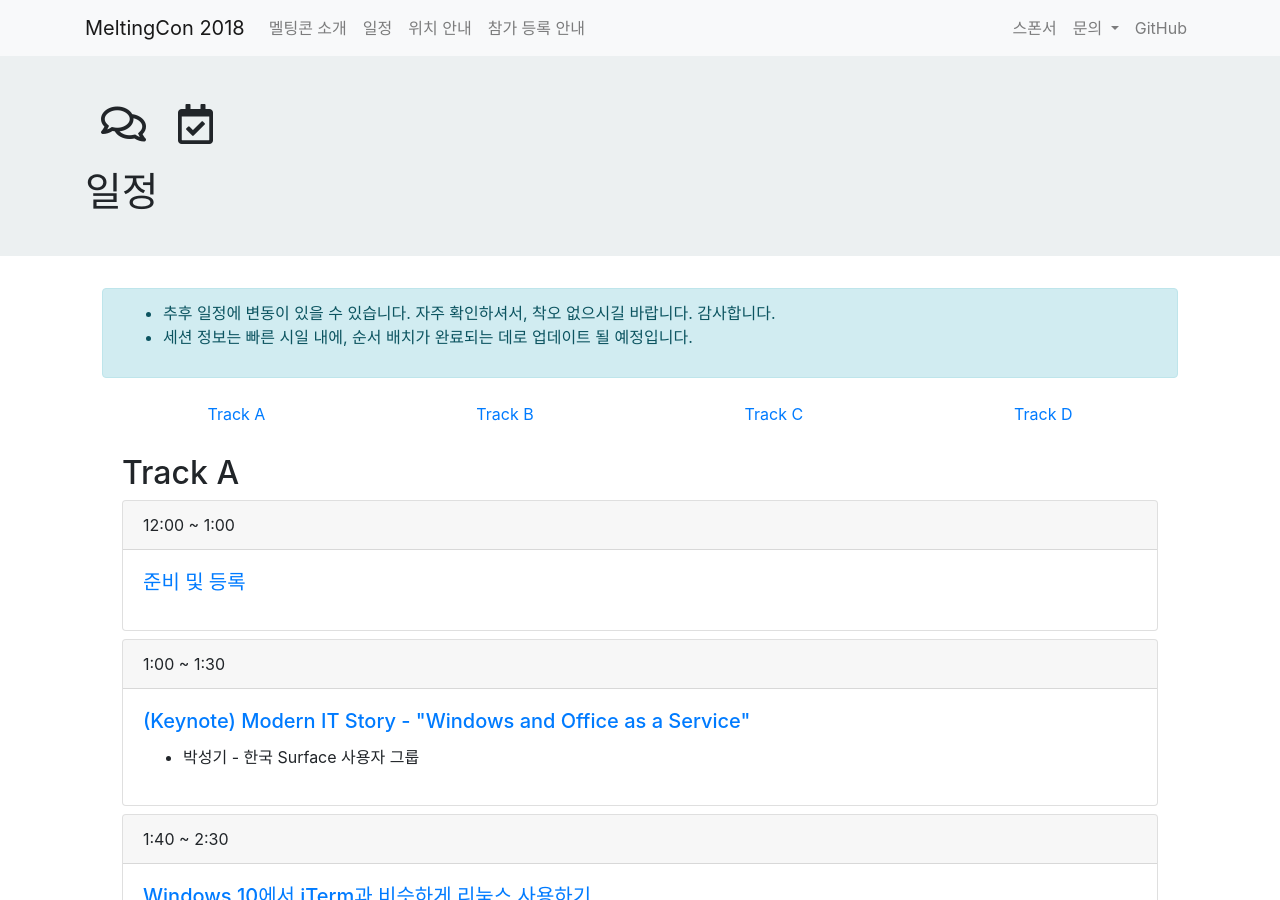
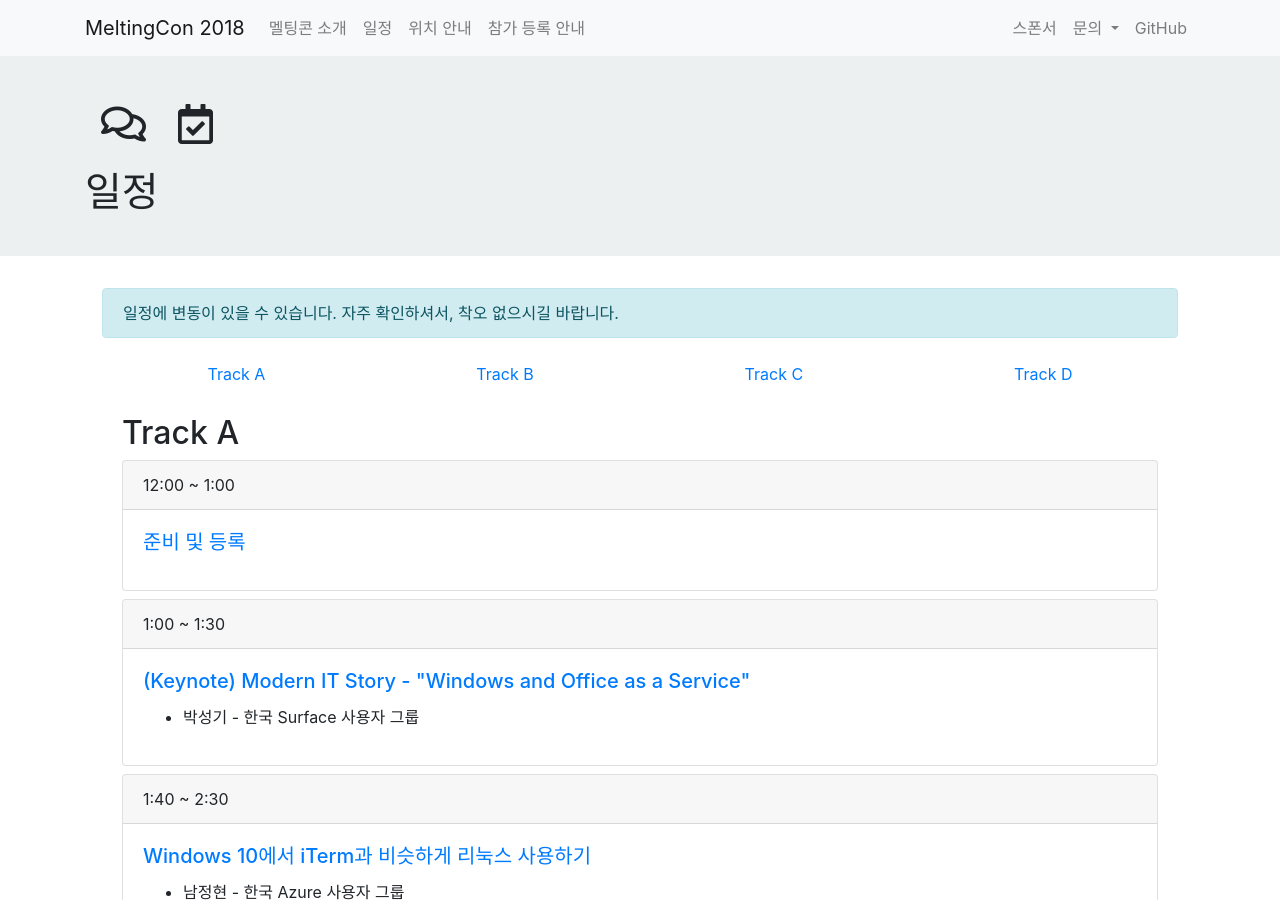
Before and after one commit to meltingcon/2018, a Jekyll site: the page built from schedules.html, in a window 1280 px wide and 900 px high. Built offline with Jekyll 4.4.1, drawn with Linux system fonts in a browser that asks for light colours.

Commit message:
일정 페이지 안내 메시지 수정

```diff
--- a/schedules.html
+++ b/schedules.html
@@ -5,10 +5,7 @@ icon: <i class="far fa-comments"></i><i class="far fa-calendar-check"></i>
 permalink: /schedules/
 ---
 <div class="alert alert-info" role="alert">
-  <ul>
-    <li>추후 일정에 변동이 있을 수 있습니다. 자주 확인하셔서, 착오 없으시길 바랍니다. 감사합니다.</li>
-    <li>세션 정보는 빠른 시일 내에, 순서 배치가 완료되는 데로 업데이트 될 예정입니다.</li>
-  </ul>
+  일정에 변동이 있을 수 있습니다. 자주 확인하셔서, 착오 없으시길 바랍니다.
 </div>
 <ul class="nav nav-fill">
   {% assign tracks = site.sessions | group_by: 'track' %}
```
